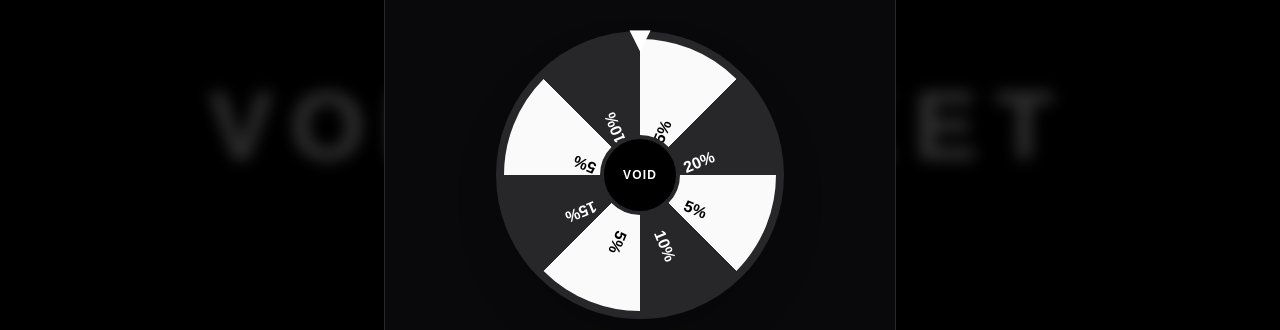
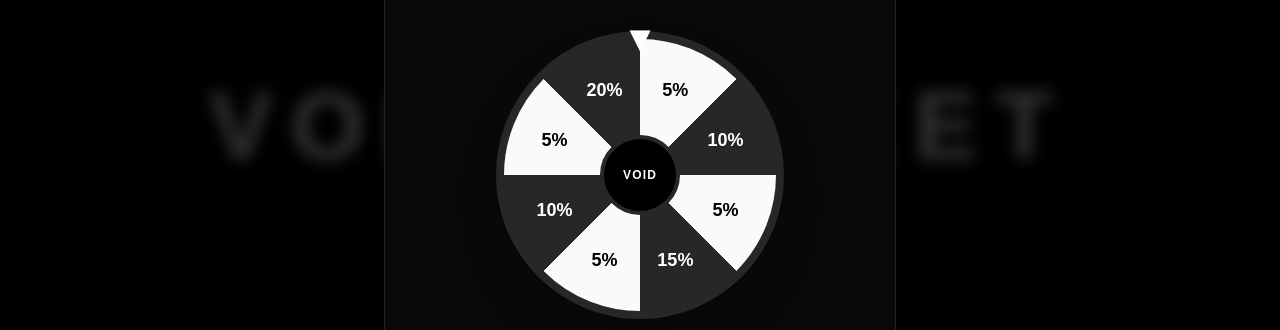
Before and after one commit to tinucaroberto24-hash/Void-market, a Next.js app: page / in a window 1280 px wide. Both pictures are taken after a click on the button "ÎNVÂRTE ROATA". Shown: the part 249-579 px from the top of the page. Built offline with nearby package versions, Linux system fonts and the light colour scheme; no server answers; the database is empty.

Commit message:
Fix voucher wheel position and result

```diff
--- a/app/products/[id]/VoucherWheel.tsx
+++ b/app/products/[id]/VoucherWheel.tsx
@@ -30,7 +30,10 @@ const SEGMENTS = [
   { label: "20%", value: 20 },
 ];
 
-function getTargetRotation(discountPercent: number) {
+function getTargetRotation(
+  currentRotation: number,
+  discountPercent: number
+) {
   const matchingIndexes = SEGMENTS
     .map((segment, index) =>
       segment.value === discountPercent ? index : -1
@@ -46,7 +49,19 @@ function getTargetRotation(discountPercent: number) {
   const segmentCenter =
     selectedIndex * segmentAngle + segmentAngle / 2;
 
-  return 360 * 6 + (360 - segmentCenter);
+  const currentNormalized =
+    ((currentRotation % 360) + 360) % 360;
+
+  const desiredNormalized =
+    (360 - segmentCenter) % 360;
+
+  const correction =
+    (desiredNormalized -
+      currentNormalized +
+      360) %
+    360;
+
+  return currentRotation + 360 * 6 + correction;
 }
 
 export default function VoucherWheel({
@@ -153,8 +168,8 @@ export default function VoucherWheel({
 
       const wonVoucher = result.voucher;
       const targetRotation =
-        rotation +
         getTargetRotation(
+          rotation,
           wonVoucher.discountPercent
         );
 
@@ -255,21 +270,39 @@ export default function VoucherWheel({
                 >
                   {SEGMENTS.map(
                     (segment, index) => {
-                      const angle =
-                        index *
-                          (360 /
-                            SEGMENTS.length) +
-                        360 /
-                          SEGMENTS.length /
-                          2 -
-                        90;
+                      const segmentAngle =
+                        360 / SEGMENTS.length;
+
+                      const centerAngle =
+                        index * segmentAngle +
+                        segmentAngle / 2;
+
+                      const radians =
+                        ((centerAngle - 90) *
+                          Math.PI) /
+                        180;
+
+                      const radius = 34;
+
+                      const left =
+                        50 +
+                        Math.cos(radians) *
+                          radius;
+
+                      const top =
+                        50 +
+                        Math.sin(radians) *
+                          radius;
 
                       return (
                         <div
                           key={`${segment.label}-${index}`}
-                          className="absolute left-1/2 top-1/2 origin-left font-black"
+                          className="absolute flex h-10 w-14 items-center justify-center text-lg font-black"
                           style={{
-                            transform: `rotate(${angle}deg) translateX(82px)`,
+                            left: `${left}%`,
+                            top: `${top}%`,
+                            transform:
+                              "translate(-50%, -50%)",
                           }}
                         >
                           <span
--- a/components/VoucherFloatingButton.tsx
+++ b/components/VoucherFloatingButton.tsx
@@ -26,7 +26,10 @@ const SEGMENTS = [
   { label: "20%", value: 20 },
 ];
 
-function getTargetRotation(discountPercent: number) {
+function getTargetRotation(
+  currentRotation: number,
+  discountPercent: number
+) {
   const matchingIndexes = SEGMENTS
     .map((segment, index) =>
       segment.value === discountPercent ? index : -1
@@ -42,7 +45,19 @@ function getTargetRotation(discountPercent: number) {
   const segmentCenter =
     selectedIndex * segmentAngle + segmentAngle / 2;
 
-  return 360 * 6 + (360 - segmentCenter);
+  const currentNormalized =
+    ((currentRotation % 360) + 360) % 360;
+
+  const desiredNormalized =
+    (360 - segmentCenter) % 360;
+
+  const correction =
+    (desiredNormalized -
+      currentNormalized +
+      360) %
+    360;
+
+  return currentRotation + 360 * 6 + correction;
 }
 
 export default function VoucherFloatingButton() {
@@ -57,6 +72,8 @@ export default function VoucherFloatingButton() {
   const [rotation, setRotation] =
     useState(0);
   const [error, setError] = useState("");
+  const [wonVoucher, setWonVoucher] =
+    useState<Voucher | null>(null);
 
   useEffect(() => {
     function loadSavedVoucher() {
@@ -171,27 +188,16 @@ export default function VoucherFloatingButton() {
 
       const wonVoucher = result.voucher;
 
-      setRotation(
-        (current) =>
-          current +
+      setRotation((current) =>
         getTargetRotation(
+          current,
           wonVoucher.discountPercent
         )
       );
 
       window.setTimeout(() => {
-        localStorage.setItem(
-          "void-market-voucher",
-          JSON.stringify(wonVoucher)
-        );
-
-        setVoucher(wonVoucher);
+        setWonVoucher(wonVoucher);
         setSpinning(false);
-        setOpen(false);
-
-        window.dispatchEvent(
-          new Event("voucher-updated")
-        );
       }, 4200);
     } catch (spinError) {
       console.error(spinError);
@@ -204,6 +210,25 @@ export default function VoucherFloatingButton() {
 
       setSpinning(false);
     }
+  }
+
+  function continueAfterWin() {
+    if (!wonVoucher) {
+      return;
+    }
+
+    localStorage.setItem(
+      "void-market-voucher",
+      JSON.stringify(wonVoucher)
+    );
+
+    setVoucher(wonVoucher);
+    setWonVoucher(null);
+    setOpen(false);
+
+    window.dispatchEvent(
+      new Event("voucher-updated")
+    );
   }
 
   if (!loaded) {
@@ -312,7 +337,7 @@ export default function VoucherFloatingButton() {
               <button
                 type="button"
                 onClick={() => setOpen(false)}
-                disabled={spinning}
+                disabled={spinning || Boolean(wonVoucher)}
                 className="rounded-xl border border-zinc-700 px-4 py-2 text-sm transition hover:border-white disabled:opacity-40"
               >
                 Închide
@@ -333,20 +358,39 @@ export default function VoucherFloatingButton() {
               >
                 {SEGMENTS.map(
                     (segment, index) => {
-                    const angle =
-                      index *
-                        (360 /
-                          SEGMENTS.length) +
-                      360 /
-                        SEGMENTS.length /
-                        2;
+                      const segmentAngle =
+                        360 / SEGMENTS.length;
+
+                      const centerAngle =
+                        index * segmentAngle +
+                        segmentAngle / 2;
+
+                      const radians =
+                        ((centerAngle - 90) *
+                          Math.PI) /
+                        180;
+
+                      const radius = 34;
+
+                      const left =
+                        50 +
+                        Math.cos(radians) *
+                          radius;
+
+                      const top =
+                        50 +
+                        Math.sin(radians) *
+                          radius;
 
                       return (
                         <div
                           key={`${segment.label}-${index}`}
-                        className="absolute left-1/2 top-1/2 origin-left font-black"
+                          className="absolute flex h-10 w-14 items-center justify-center text-lg font-black"
                           style={{
-                          transform: `rotate(${angle}deg) translateX(48px)`,
+                            left: `${left}%`,
+                            top: `${top}%`,
+                            transform:
+                              "translate(-50%, -50%)",
                           }}
                         >
                           <span
@@ -369,13 +413,39 @@ export default function VoucherFloatingButton() {
               </div>
             </div>
 
+            {wonVoucher && (
+              <div className="mt-6 rounded-2xl border border-green-800 bg-green-950/40 p-6 text-center">
+                <p className="text-sm uppercase tracking-[0.25em] text-green-400">
+                  Felicitări!
+                </p>
+
+                <h3 className="mt-3 text-3xl font-black">
+                  Ai câștigat {wonVoucher.discountPercent}% reducere
+                </h3>
+
+                <p className="mt-3 text-sm leading-6 text-zinc-400">
+                  Apasă „Continuă” pentru a salva voucherul.
+                </p>
+
+                <button
+                  type="button"
+                  onClick={continueAfterWin}
+                  className="mt-5 w-full rounded-xl bg-white px-6 py-4 font-bold text-black transition hover:bg-zinc-200"
+                >
+                  Continuă
+                </button>
+              </div>
+            )}
+
             <button
               type="button"
               onClick={spinWheel}
               disabled={spinning}
               className="mt-8 w-full rounded-xl bg-white px-6 py-4 font-bold text-black transition hover:bg-zinc-200 disabled:cursor-not-allowed disabled:opacity-50"
             >
-              {spinning
+              {wonVoucher
+                ? "Rezultat obținut"
+                : spinning
                 ? "Roata se învârte..."
                 : "Învârte roata"}
             </button>
```
Lines whose indentation alone changed are shown as unchanged.
